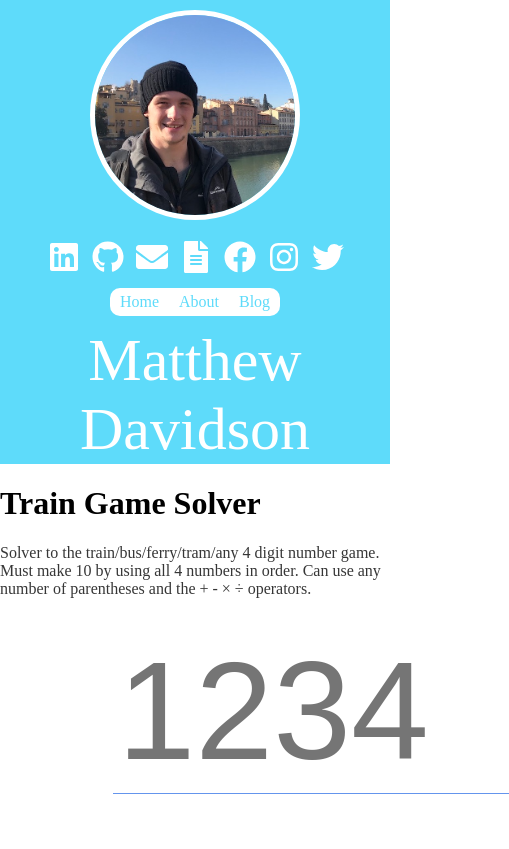
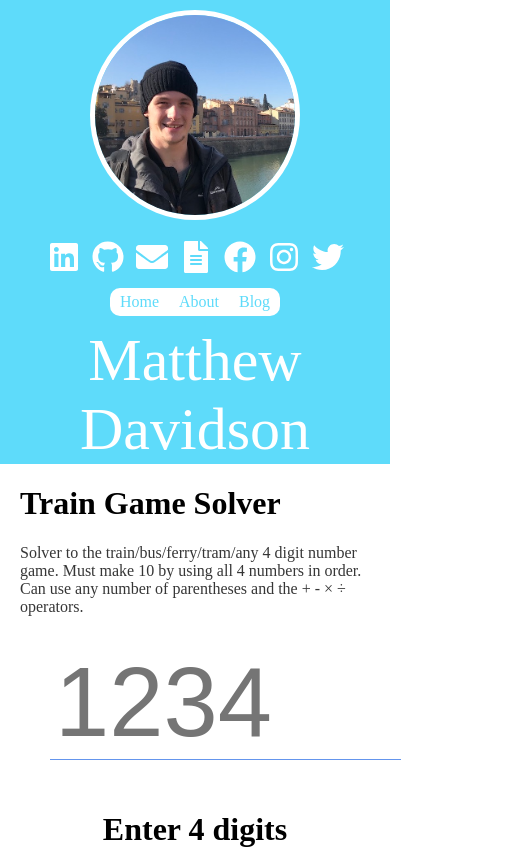
Before and after one commit to mattDavo/mattdavo.com, a React (Create React App) app: page /make-ten in a window 390 px wide. Shown: the top 849 px of the page, 509 px wide, since content can reach past the window. Built offline with nearby package versions, Linux system fonts and the light colour scheme.

Commit message:
Improved make ten mobile experience.

```diff
--- a/src/MakeTen.css
+++ b/src/MakeTen.css
@@ -1,10 +1,29 @@
 .make-ten-container {
     margin: auto;
     max-width: 800px;
+    padding: 0px 20px;
 }
 
 #input {
-    max-width: 120%;
+    display: block;
+    border-bottom-color: cornflowerblue;
+    border-width: 0px;
+    border-bottom-width: 1px;
+    outline-width: 0px;
+    padding: 0px;
+    font-size: 25vw;
+    color: cornflowerblue;
+    caret-color: cornflowerblue;
+    text-indent: 5px;
+    position: relative;
+    margin: auto;
+    background-color: inherit;
+}
+
+@media screen and (min-width: 700px) {
+    #input {
+        font-size: 175px;
+    }
 }
 
 #solveable {
@@ -13,27 +32,6 @@
 
 .train {
     background-color: #eeeeee;
-}
-
-.train-input {
-    border-bottom-color: cornflowerblue;
-    border-left-width: 0px;
-    border-right-width: 0px;
-    border-top-width: 0px;
-    border-bottom-width: 1px;
-    outline-width: 0px;
-    padding-left: 0px;
-    padding-right: 0px;
-    font-size: 140px;
-    color: cornflowerblue;
-    caret-color: cornflowerblue;
-    width: auto;
-    text-indent: 5px;
-    /* margin-left: -50px; */
-    position: relative;
-    left: 25%;
-    margin: auto;
-    background-color: inherit;
 }
 
 .train-solution {
--- a/src/MakeTen.js
+++ b/src/MakeTen.js
@@ -121,7 +121,7 @@ class MakeTen extends React.Component {
                         type="text"
                         id="input"
                         maxLength="4"
-                        className="train train-input"
+                        className="train"
                         placeholder="1234"
                         size="4"
                         onKeyDown={this.validateNumber}
```
